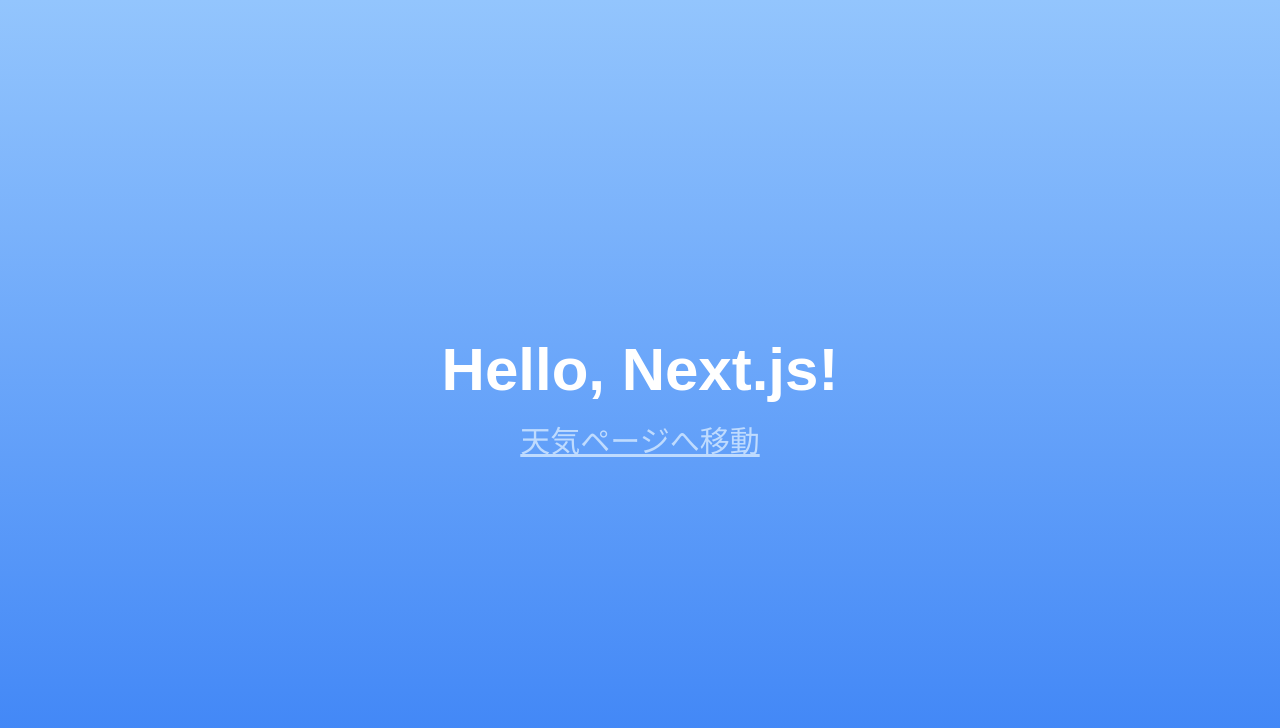
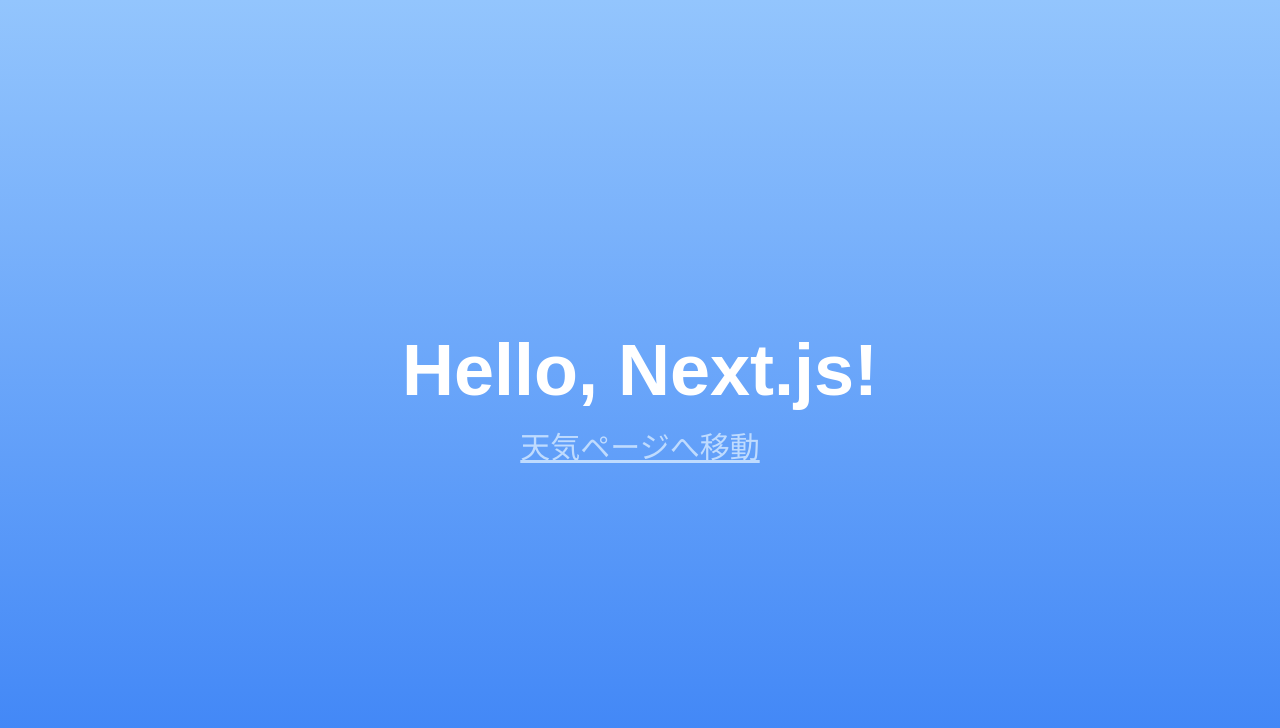
Before and after one commit to Harry-1001/nextjs_vercel_weather_wander, a Next.js app: page / in a window 1280 px wide. Shown: the top 728 px of the page. Built offline with nearby package versions, Linux system fonts and the light colour scheme.

Commit message:
Update page.tsx

```diff
--- a/app/page.tsx
+++ b/app/page.tsx
@@ -3,7 +3,7 @@
 export default function Home() {
   return (
     <div className="h-screen flex flex-col items-center justify-center w-full text-white">
-      <h1 className="text-6xl font-bold">Hello, Next.js!</h1>
+      <h1 className="text-7xl font-bold">Hello, Next.js!</h1>
       <p className="mt-6 text-3xl">
         <Link href={"/weather"} className="text-3xl text-blue-200 underline">
           天気ページへ移動
```
